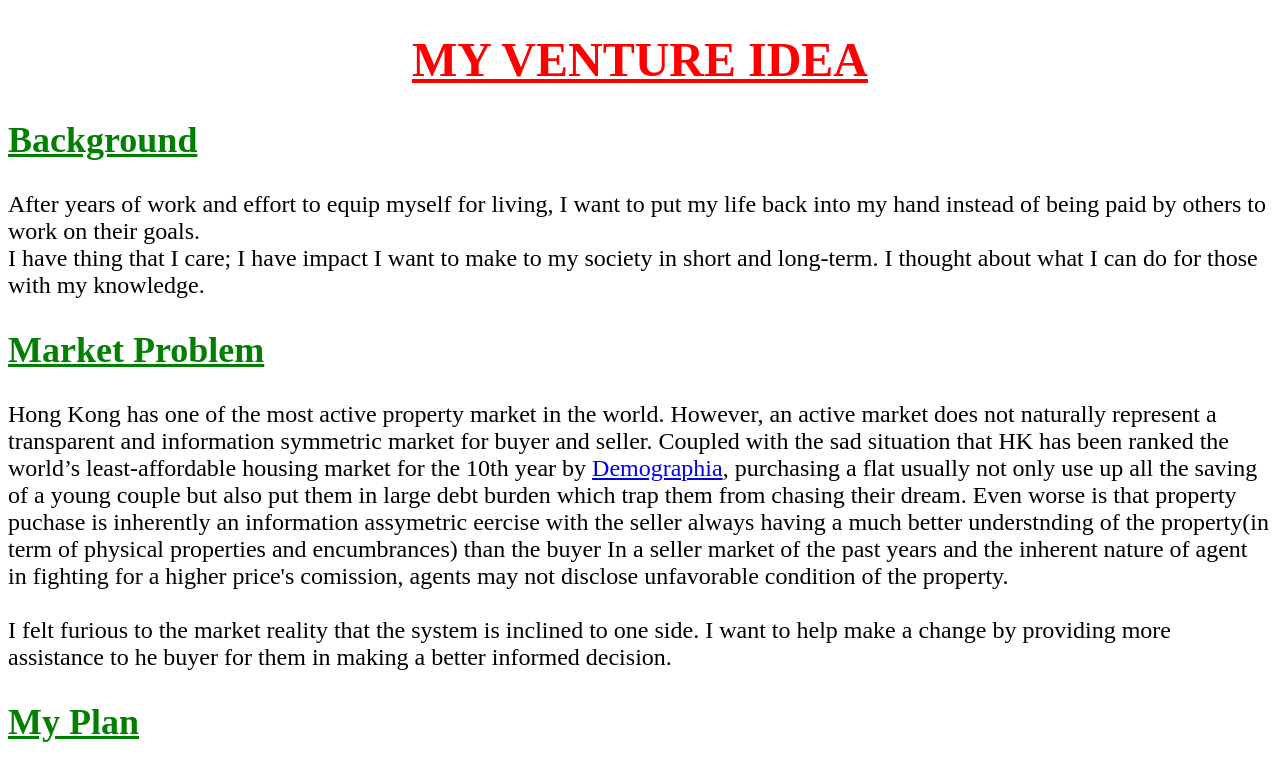
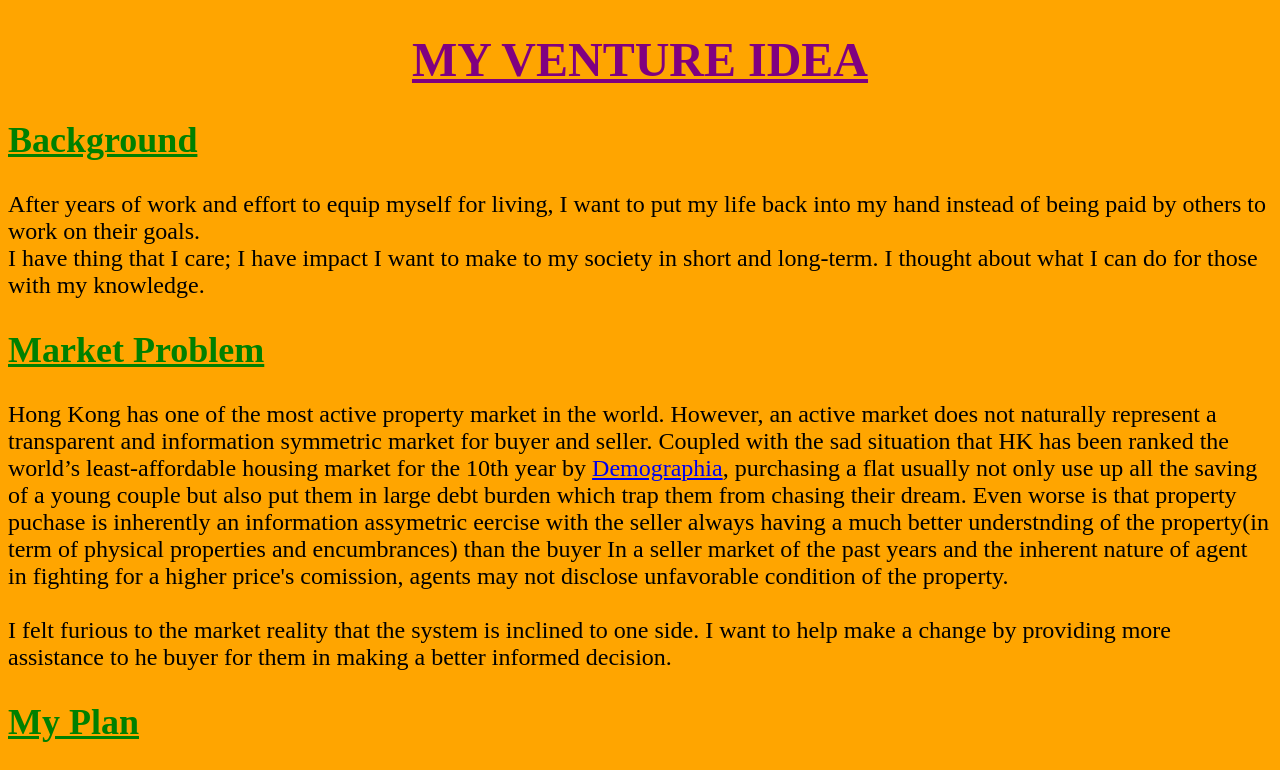
Before and after one commit to nmkit/CS50_web, a plain HTML site: page project0/idea.html in a window 1280 px wide. Shown: the top 770 px of the page. Drawn offline with Linux system fonts and the light colour scheme.

Commit message:
Update style_all.css

```diff
--- a/project0/style_all.css
+++ b/project0/style_all.css
@@ -1,6 +1,6 @@
 h1 {
     text-transform: uppercase;
-    color: red;
+    color: purple;
     text-align: center;
 }
 
@@ -21,6 +21,7 @@ h2 {
 }
 
 body {
+    background-color: orange;
     font-size: 150%
 }
 
```
